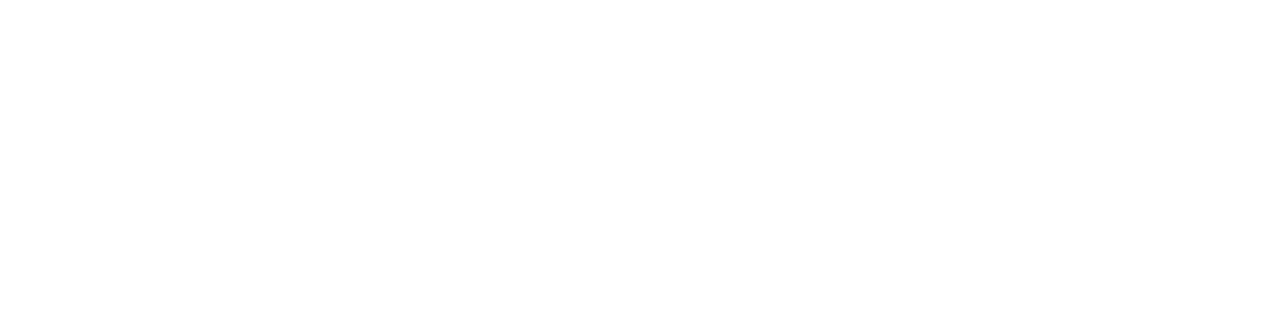
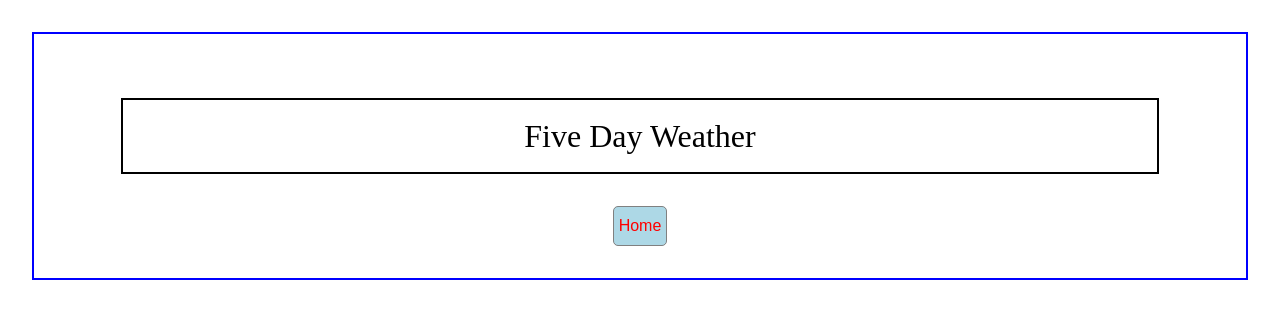
Before and after one commit to rickcarosa/weather-app, a React (Create React App) app: page /five-day in a window 1280 px wide. Shown: the top 318 px of the page. Built offline with nearby package versions, Linux system fonts and the light colour scheme.

Commit message:
headers added

```diff
--- a/src/App.js
+++ b/src/App.js
@@ -1,9 +1,14 @@
 import React, { useState } from 'react';
 import { BrowserRouter as Router, Route, Switch } from 'react-router-dom';
 import Home from './components/Home';
+import FiveDay from './components/FiveDay';
 
 const App = () => {
   const [baseUrl] = useState('https://api.openweathermap.org/data/2.5');
+
+  // useEffect(() => {
+  //   console.log(props.location.pathname)
+  // })
 
   return (
     <Router basename="/">
@@ -14,6 +19,11 @@ const App = () => {
           // component={Home}
           render={() => <Home baseUrl={baseUrl} />}
         />
+        <Route
+          exact
+          path="/five-day"
+          render={() => <FiveDay baseUrl={baseUrl} />}
+        />
       </Switch>
     </Router>
   );
--- a/src/components/Current.js
+++ b/src/components/Current.js
@@ -1,22 +1,26 @@
 import React, { useEffect } from 'react';
-import { InnerContainer } from './styled-components';
+import { InnerContainer, Title } from './styled-components';
 import axios from 'axios';
 
-const Current = ({ baseUrl }) => {
+const Current = props => {
   useEffect(() => {
     getCurrentWeather();
   });
 
   const getCurrentWeather = () => {
-    axios
-      .get(
-        `${baseUrl}/weather?id=5134086&appid=${process.env.REACT_APP_APIKEY}`
-      )
-      .then(res => console.log(res))
-      .catch(err => console.log(err));
+    // axios
+    //   .get(
+    //     `${props.baseUrl}/weather?id=5134086&appid=${process.env.REACT_APP_APIKEY}`
+    //   )
+    //   .then(res => console.log(res))
+    //   .catch(err => console.log(err));
   };
 
-  return <InnerContainer>Hi</InnerContainer>;
+  return (
+    <InnerContainer>
+      <Title>Current Weather</Title>
+    </InnerContainer>
+  );
 };
 
 export default Current;
--- a/src/components/FiveDay.js
+++ b/src/components/FiveDay.js
@@ -1,23 +1,34 @@
-import React, { useEffect } from 'react';
-import { InnerContainer } from './styled-components';
+import React, { useState, useEffect } from 'react';
+import { InnerContainer, Container, Button, Title } from './styled-components';
 import axios from 'axios';
+import { Link, withRouter } from 'react-router-dom';
 
-const FiveDay = ({ baseUrl }) => {
+const FiveDay = props => {
   useEffect(() => {
-    console.log(baseUrl);
+    console.log(props.location.pathname);
+    console.log(props);
     getWeather();
   });
 
   const getWeather = () => {
     // axios
     //   .get(
-    //     `${baseUrl}/forecast?id=5134086&appid=${process.env.REACT_APP_APIKEY}`
+    //     `${props.baseUrl}/forecast?id=5134086&appid=${process.env.REACT_APP_APIKEY}`
     //   )
     //   .then(res => console.log(res))
     //   .catch(err => console.log(err));
   };
 
-  return <InnerContainer>Hi</InnerContainer>;
+  return (
+    <Container>
+      <InnerContainer color="black">
+        <Title>Five Day Weather</Title>
+      </InnerContainer>
+      <Link to="/">
+        <Button color="red">Home</Button>
+      </Link>
+    </Container>
+  );
 };
 
-export default FiveDay;
+export default withRouter(FiveDay);
--- a/src/components/Home.js
+++ b/src/components/Home.js
@@ -1,17 +1,18 @@
-import React from 'react';
-import FiveDay from './FiveDay';
+import React, { useState, useEffect } from 'react';
 import Current from './Current';
-import { Container, Button } from './styled-components';
+import { Container, Button, Title } from './styled-components';
+import { Link } from 'react-router-dom';
 
 const Home = props => {
   return (
     <Container>
-      {/* <FiveDay baseUrl={props.baseUrl} /> */}
       <Current baseUrl={props.baseUrl} />
-      <Button>Five Day Forecast</Button>
+      <Link to="/five-day">
+        <Button>Five Day Forecast</Button>
+      </Link>
     </Container>
   );
-  // return <FiveDay {...props} />
+  // return <Current {...props} />
 };
 
 export default Home;
--- a/src/components/styled-components.js
+++ b/src/components/styled-components.js
@@ -13,8 +13,16 @@ export const Container = styled.div`
 
 export const InnerContainer = styled.div`
   margin: 2rem;
-  border: 2px solid red;
+  border: 2px solid;
+  color: ${props => props.color || 'red'};
   width: 90%;
+  text-align: center;
+`;
+
+export const Title = styled.p`
+  font-size: 2rem;
+  color: black;
+  padding: 20px 0;
 `;
 
 export const Button = styled.button`
```
